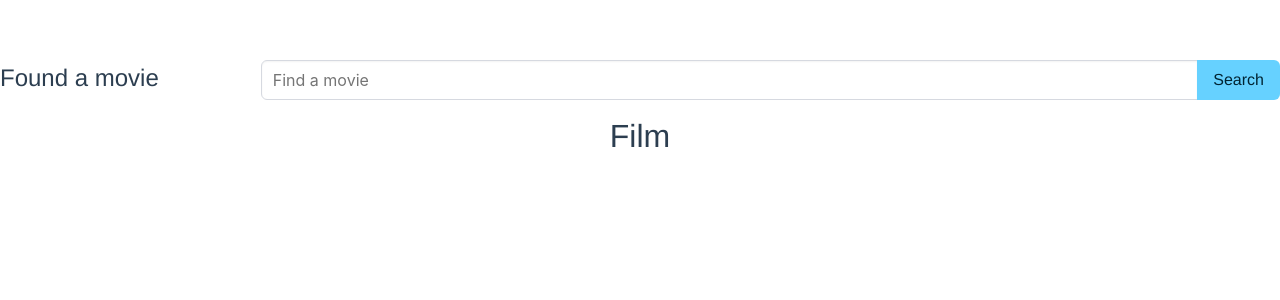
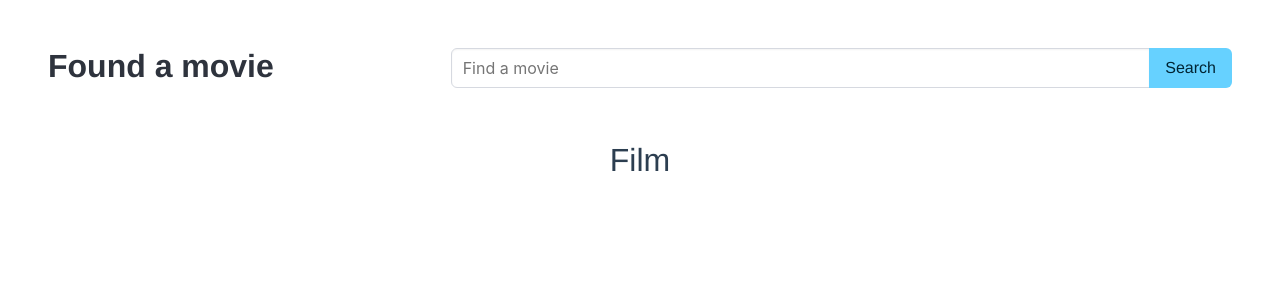
Before and after one commit to hachiko-ops/vue-film-app, a Vue app: page / in a window 1280 px wide. Shown: the top 300 px of the page. Built offline with nearby package versions, Linux system fonts and the light colour scheme.

Commit message:
Added an interface to structure the data and a component to display the films.

```diff
--- a/package.json
+++ b/package.json
@@ -19,6 +19,8 @@
     "eslint": "^10.10.0",
     "eslint-plugin-vue": "^10.11.0",
     "sass-embedded": "^1.104.1",
-    "vite": "^7.1.5"
+    "typescript": "^7.0.2",
+    "vite": "^7.1.5",
+    "vue-tsc": "^3.3.11"
   }
 }
--- a/src/App.vue
+++ b/src/App.vue
@@ -1,8 +1,10 @@
-<script setup>
+<script setup lang="ts">
 import { ref } from 'vue';
 import SearchBarHeader from './components/SearchBarHeader.vue';
+import FilmItem from './components/FilmItem.vue';
+import type { Film } from './interfaces';
 
-let films = ref([]);
+let films = ref<Film[]>([]);
 
 </script>
 
@@ -16,22 +18,7 @@ let films = ref([]);
   <div class="fixed-grid has-4-cols" v-if="films.length > 0">
     <div class="grid">
       <div class="cell" v-for="film in films" :key="film.imdbID">
-        <div class="card">
-          <div class="card-image">
-            <figure class="image is-4by3">
-              <img :src="film.Poster" :alt="film.Title" />
-            </figure>
-          </div>
-          <div class="card-content">
-
-            <div class="content">
-              <h3 class="is-size-4">{{ film.Title }}</h3>
-              <br />
-              <span class="is-uppercase is-size-6 has-text-grey">{{ film.Type }}</span> -
-              <time datetime="{{ film.Year }}">{{ film.Year }}</time>
-            </div>
-          </div>
-        </div>
+        <FilmItem :film="film" />
       </div>
     </div>
   </div>
--- a/src/assets/styles/main.scss
+++ b/src/assets/styles/main.scss
@@ -1 +1,5 @@
 @import 'bulma/bulma';
+
+#app{
+    margin-top: 0px;
+}
--- /dev/null
+++ b/src/components/FilmItem.vue
@@ -0,0 +1,23 @@
+<script setup lang="ts">
+import type { Film } from '../interfaces.ts';
+
+defineProps<{ film: Film }>();
+</script>
+<template>
+    <div class="card">
+        <div class="card-image">
+            <figure class="image is-4by3">
+                <img :src="film.Poster" :alt="film.Title" />
+            </figure>
+        </div>
+        <div class="card-content">
+
+            <div class="content">
+                <h3 class="is-size-4">{{ film.Title }}</h3>
+                <br />
+                <span class="is-uppercase is-size-6 has-text-grey">{{ film.Type }}</span> -
+                <time datetime="{{ film.Year }}">{{ film.Year }}</time>
+            </div>
+        </div>
+    </div>
+</template>
--- a/src/components/SearchBarHeader.vue
+++ b/src/components/SearchBarHeader.vue
@@ -1,22 +1,27 @@
-<script setup>
+<script setup lang="ts">
 import { ref, watch } from 'vue';
 import { debounce } from 'lodash-es';
 import axios from 'axios';
+import type { Film, OmdbResponse } from '../interfaces.ts';
 
 const API_URL = 'https://www.omdbapi.com/';
 const API_KEY = 'ad38cdaa';
 
 const inputSearch = ref('');
 
-const emit = defineEmits(['updateFilms'])
+const emit = defineEmits<{
+  updateFilms: [films: Film[]]
+}>();
 
 // Viene chiamata ogni volta che l'utente smette di scrivere per 300millisecondi
 const updateDebounced = debounce(() => {
   searchMovie();
 }, 300);
 
-watch(inputSearch, (val) => {
-  updateDebounced(val)
+watch(inputSearch, (val:string) => {
+  if( val.length > 2 ) {
+    updateDebounced();
+  }
 })
 
 async function searchMovie(){
@@ -26,9 +31,10 @@ async function searchMovie(){
         apikey: API_KEY,
         s: inputSearch.value
       }});
+      const data = response.data as OmdbResponse;
 
-      if( response.data.totalResults > 0 ) {
-        emit('updateFilms', response.data.Search);
+      if( data.totalResults > 0 ) {
+        emit('updateFilms', data.Search);
       }
   } catch (error) {
     console.error('Error fetching movies:', error);
@@ -38,9 +44,11 @@ async function searchMovie(){
 </script>
 
 <template>
-    <header>
+    <header class="section">
         <div class="columns">
-            <div class="column is-one-fifth is-size-4 has-text-left">Found a movie</div>
+            <div class="column is-one-third has-text-left">
+              <h1 class="title">Found a movie</h1>
+            </div>
             <div class="column">
                 <div class="field has-addons">
                 <div class="control is-expanded">
--- /dev/null
+++ b/src/interfaces.ts
@@ -0,0 +1,13 @@
+export interface Film {
+    Title: string;
+    Year: string;
+    imdbID: string;
+    Type: string;
+    Poster: string;
+}
+
+export interface OmdbResponse {
+  Search: Film[];
+  totalResults: number;
+  Response: string;
+}
```
Also changed, not shown: 1 other file (tests, documents, lock files or other folders).
